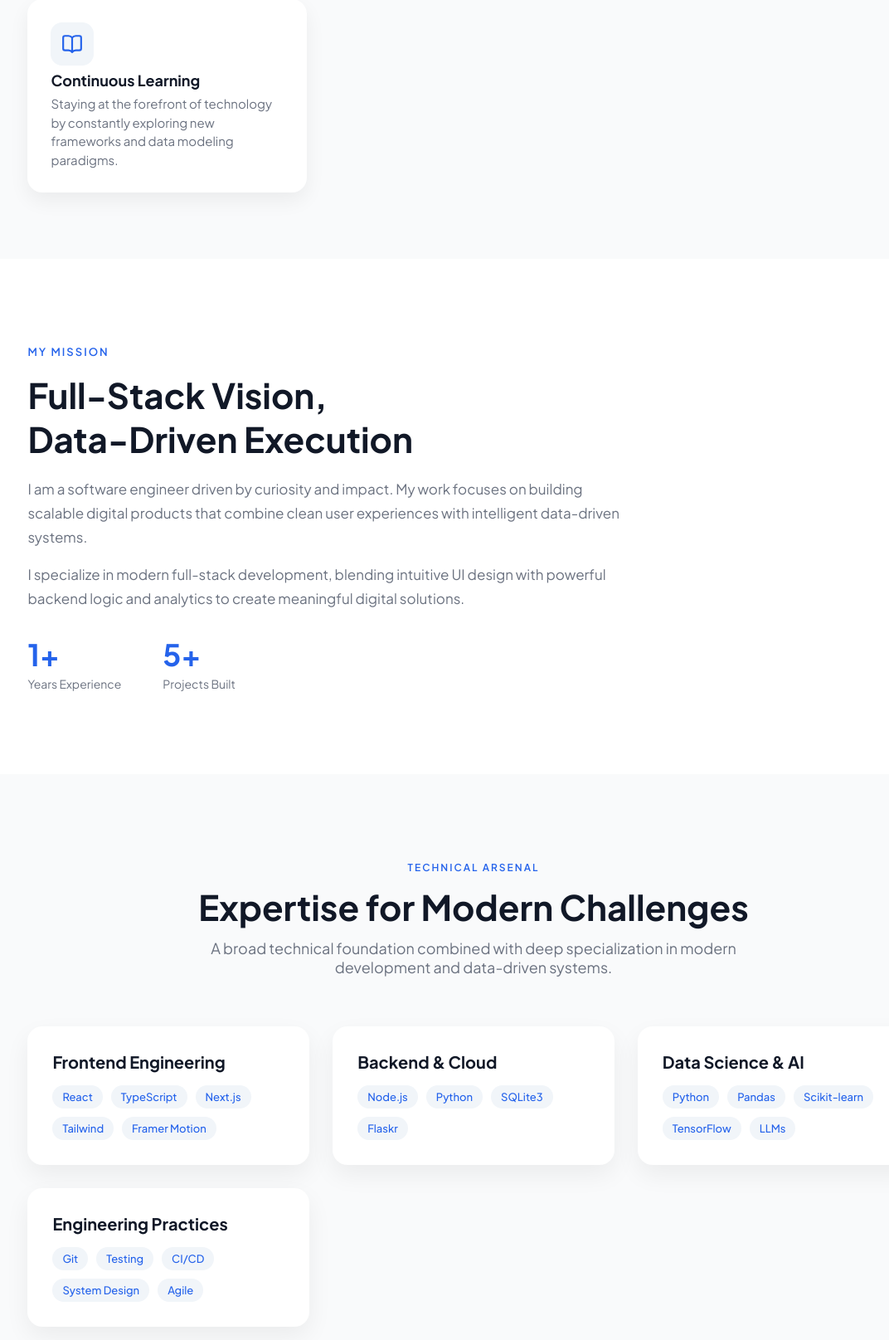
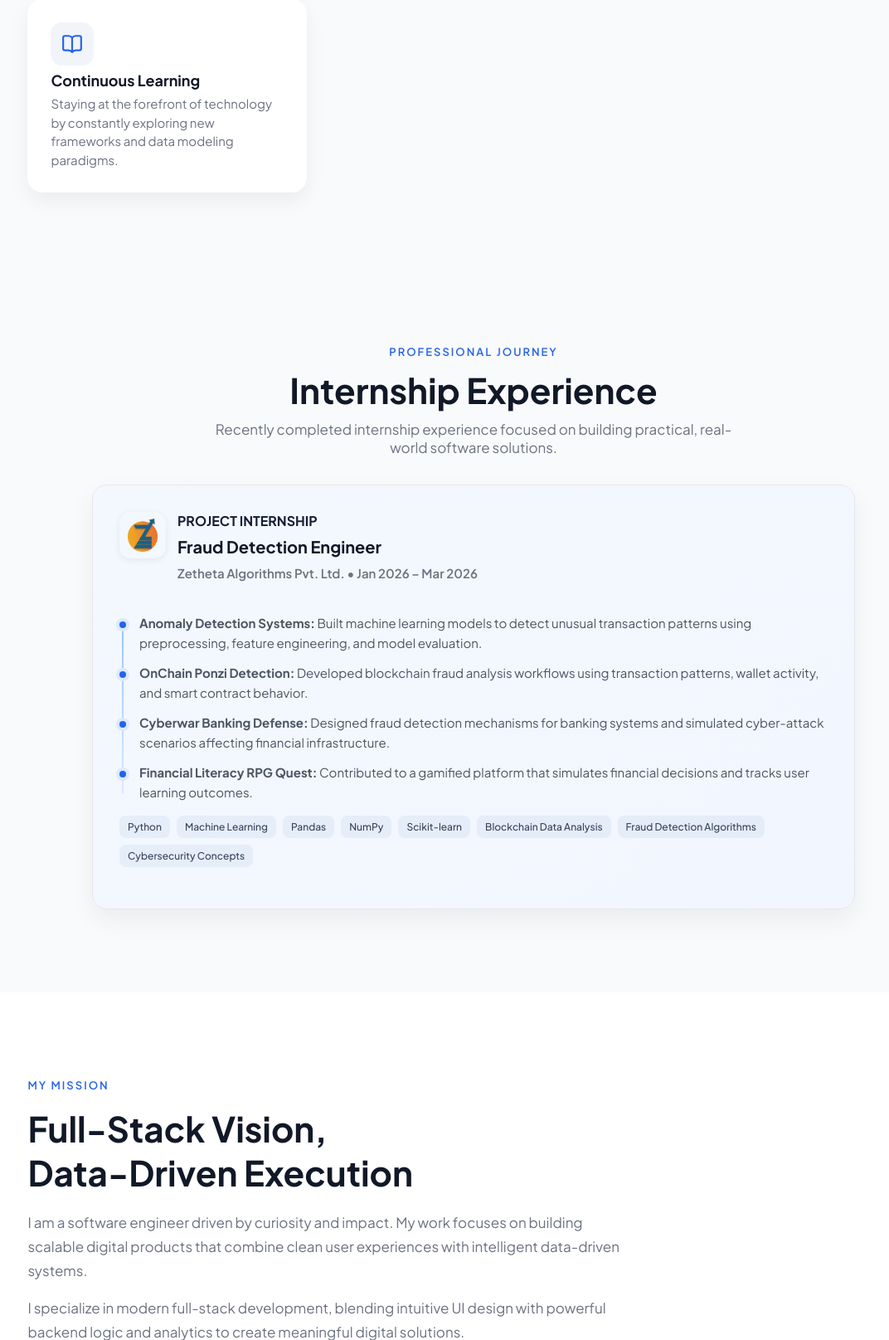
Before and after one commit to GokulM8/portfolio, a Flask app: page / in a window 1280 px wide. Shown: the part 1039-2654 px from the top of the page at 83% size, without its empty margins (69-1141 px from the left). Run offline with Flask 3, Linux system fonts and the light colour scheme.

Commit message:
Added Experience information.

```diff
--- a/app.py
+++ b/app.py
@@ -1,4 +1,4 @@
-from flask import Flask, render_template
+from flask import Flask, redirect, render_template, url_for
 
 app = Flask(__name__)
 
@@ -10,17 +10,17 @@ def home():
 # About Page
 @app.route("/about")
 def about():
-    return render_template("about.html")
+    return redirect(f"{url_for('home')}#about")
 
 # Skills Page
 @app.route("/skills")
 def skills():
-    return render_template("skills.html")
+    return redirect(f"{url_for('home')}#skills")
 
 # Projects Page
 @app.route("/projects")
 def projects():
-    return render_template("projects.html")
+    return redirect(f"{url_for('home')}#projects")
 
 
 if __name__ == "__main__":
--- a/static/css/style.css
+++ b/static/css/style.css
@@ -871,6 +871,111 @@ a:active {
   transform: scale(1.08);
 }
 
+/* =======================
+   EXPERIENCE SECTION
+======================= */
+
+.experience-section .projects-header {
+  margin-bottom: 34px;
+}
+
+.experience-grid {
+  max-width: 920px;
+  margin: 0 auto;
+}
+
+.experience-card {
+  border: 1px solid #e5e7eb;
+  padding: 32px;
+}
+
+.experience-head {
+  display: flex;
+  align-items: flex-start;
+  gap: 14px;
+  margin-bottom: 14px;
+}
+
+.experience-head .project-tag {
+  margin-bottom: 8px;
+}
+
+.company-logo {
+  width: 56px;
+  height: 56px;
+  border-radius: 14px;
+  background: #ffffff;
+  display: flex;
+  align-items: center;
+  justify-content: center;
+  padding: 8px;
+  flex-shrink: 0;
+  box-shadow: 0 2px 8px rgba(0, 0, 0, 0.08);
+}
+
+.company-logo img {
+  width: 100%;
+  height: 100%;
+  object-fit: contain;
+}
+
+.experience-company {
+  margin: 0;
+  font-size: 14px;
+  font-weight: 600;
+  color: #2563eb;
+}
+
+.experience-points {
+  list-style: none;
+  margin: 18px 0 16px;
+  padding: 0;
+  display: grid;
+  gap: 12px;
+  position: relative;
+}
+
+.experience-points::before {
+  content: "";
+  position: absolute;
+  left: 3px;
+  top: 10px;
+  bottom: 10px;
+  width: 2px;
+  background: linear-gradient(180deg, #93c5fd, #dbeafe);
+}
+
+.experience-points li {
+  position: relative;
+  padding-left: 24px;
+  color: #4b5563;
+  line-height: 1.6;
+  font-size: 15px;
+}
+
+.experience-points li::before {
+  content: "";
+  position: absolute;
+  left: 0;
+  top: 0.62em;
+  width: 8px;
+  height: 8px;
+  border-radius: 999px;
+  background: #2563eb;
+  box-shadow: 0 0 0 4px #dbeafe;
+}
+
+@media (max-width: 768px) {
+  .experience-card {
+    padding: 24px;
+  }
+
+  .experience-head {
+    flex-direction: column;
+    gap: 10px;
+  }
+}
+
 
 /* CONTACT SECTION */
 .contact-email {
--- a/static/js/main.js
+++ b/static/js/main.js
@@ -1,12 +1,25 @@
-// Apple-style navbar behavior
 document.addEventListener("DOMContentLoaded", () => {
-    const navbar = document.querySelector(".navbar");
+  const navbar = document.querySelector(".navbar");
+  const menuToggle = document.getElementById("menuToggle");
+  const navMenu = document.getElementById("navMenu");
 
+  if (menuToggle && navMenu) {
+    menuToggle.addEventListener("click", () => {
+      navMenu.classList.toggle("active");
+    });
+  }
+
+  if (navbar) {
     window.addEventListener("scroll", () => {
-      if (window.scrollY > 10) {
+      if (window.scrollY > 40) {
         navbar.classList.add("scrolled");
       } else {
         navbar.classList.remove("scrolled");
       }
     });
-  });
+  }
+
+  if (window.lucide && typeof window.lucide.createIcons === "function") {
+    window.lucide.createIcons();
+  }
+});
--- a/templates/index.html
+++ b/templates/index.html
@@ -15,7 +15,7 @@
   <!-- Google Font -->
   <link href="https://fonts.googleapis.com/css2?family=Plus+Jakarta+Sans:wght@300;400;500;600;700&display=swap" rel="stylesheet">
 
-  <link rel="stylesheet" href="static/css/style.css">
+  <link rel="stylesheet" href="{{ url_for('static', filename='css/style.css') }}">
 </head>
 
 
@@ -29,6 +29,7 @@
     <nav class="nav-links" id="navMenu">
       <a href="#home">Home</a>
       <a href="#about">About</a>
+      <a href="#experience">Experience</a>
       <a href="#skills">Skills</a>
       <a href="#projects">Projects</a>
       <a href="#email">Contact</a>
@@ -42,16 +43,6 @@
     </div>
   </header>
 </div>
-
-<script>
-  const menuToggle = document.getElementById("menuToggle");
-  const navMenu = document.getElementById("navMenu");
-
-  menuToggle.addEventListener("click", () => {
-    navMenu.classList.toggle("active");
-  });
-</script>
-
 
 <!-- HERO SECTION -->
 <section id="home" class="hero">
@@ -73,7 +64,7 @@
         View Projects
         <i class="fa-solid fa-arrow-right"></i>
       </a>
-      <a href="static/assets/Proforma.pdf"
+      <a href="{{ url_for('static', filename='assets/Proforma.pdf') }}"
    target="_blank"
    rel="noopener noreferrer"
    class="btn outline">
@@ -86,7 +77,7 @@
       <p class="label">DIGITAL PRESENCE</p>
 
       <div class="social-links">
-        <a href="https://www.github.com/GokulM8" target="_blank" rel="noopener noreferrer"" aria-label="GitHub">
+        <a href="https://www.github.com/GokulM8" target="_blank" rel="noopener noreferrer" aria-label="GitHub">
           <i class="fab fa-github"></i>
         </a>
         <a href="https://www.linkedin.com/in/gokul-mallabathula-693a74118/" target="_blank" rel="noopener noreferrer" aria-label="LinkedIn">
@@ -156,6 +147,51 @@
 
 </section>
 
+<!-- Experience Section -->
+<section id="experience" class="projects-section experience-section">
+  <div class="projects-header">
+    <span class="section-label">PROFESSIONAL JOURNEY</span>
+    <h2>Internship Experience</h2>
+    <p>
+      Recently completed internship experience focused on building practical,
+      real-world software solutions.
+    </p>
+  </div>
+
+  <div class="experience-grid">
+    <article class="project-card fullstack experience-card">
+      <div class="experience-head">
+      <div class="company-logo">
+        <img src="{{ url_for('static', filename='assets/Final-Logo-939x1024.png') }}" alt="Zetheta Algorithms Logo">
+      </div>
+        <div>
+          <h4 class="project-tag">PROJECT INTERNSHIP</h4>
+          <h3>Fraud Detection Engineer</h3>
+          <p class="experience-company">Zetheta Algorithms Pvt. Ltd. • Jan 2026 – Mar 2026</p>
+        </div>
+      </div>
+
+      <ul class="experience-points">
+        <li><strong>Anomaly Detection Systems:</strong> Built machine learning models to detect unusual transaction patterns using preprocessing, feature engineering, and model evaluation.</li>
+        <li><strong>OnChain Ponzi Detection:</strong> Developed blockchain fraud analysis workflows using transaction patterns, wallet activity, and smart contract behavior.</li>
+        <li><strong>Cyberwar Banking Defense:</strong> Designed fraud detection mechanisms for banking systems and simulated cyber-attack scenarios affecting financial infrastructure.</li>
+        <li><strong>Financial Literacy RPG Quest:</strong> Contributed to a gamified platform that simulates financial decisions and tracks user learning outcomes.</li>
+      </ul>
+
+      <div class="tech-tags">
+        <span>Python</span>
+        <span>Machine Learning</span>
+        <span>Pandas</span>
+        <span>NumPy</span>
+        <span>Scikit-learn</span>
+        <span>Blockchain Data Analysis</span>
+        <span>Fraud Detection Algorithms</span>
+        <span>Cybersecurity Concepts</span>
+      </div>
+    </article>
+  </div>
+</section>
+
 <!-- My Mission Section -->
 <section class="mission-section">
   <div class="mission-content">
@@ -220,7 +256,7 @@
         <span>Node.js</span>
         <span>Python</span>
         <span>SQLite3</span>
-        <span>Flaskr</span>
+        <span>Flask</span>
       </div>
     </div>
 
@@ -290,7 +326,7 @@
           <i class="bx bxl-github"></i>
           Source
         </a>
-        <a href="#" class="primary">Preview</a>
+        <a href="https://github.com/GokulM8/vehicle-parking-management-system" class="primary" target="_blank" rel="noopener noreferrer">Preview</a>
       </div>
     </div>
 
@@ -321,7 +357,7 @@
           <i class="bx bxl-github"></i>
           Source
         </a>
-        <a href="#" class="primary">Preview</a>
+        <a href="https://github.com/GokulM8/portfolio" class="primary" target="_blank" rel="noopener noreferrer">Preview</a>
       </div>
     </div>
 
@@ -351,7 +387,7 @@
           <i class="bx bxl-github"></i>
           Source
         </a>
-        <a href="#" class="primary">Preview</a>
+        <a href="https://github.com/GokulM8" class="primary" target="_blank" rel="noopener noreferrer">Preview</a>
       </div>
     </div>
 
@@ -379,23 +415,9 @@
   </a>
 </section>
 
-<script>
-  window.addEventListener("scroll", () => {
-    const navbar = document.querySelector(".navbar");
-    if (window.scrollY > 40) {
-      navbar.classList.add("scrolled");
-    } else {
-      navbar.classList.remove("scrolled");
-    }
-  });
-</script>
-
-
 <!-- Lucide Icons -->
 <script src="https://unpkg.com/lucide@latest"></script>
-<script>
-  lucide.createIcons();
-</script>
+<script src="{{ url_for('static', filename='js/main.js') }}"></script>
 
 </body>
 </html>
```
Also changed, not shown: index.html (+54 -32 lines), templates/experience.html (added, +94 -0 lines), static/assets/Final-Logo-939x1024.png (added).
